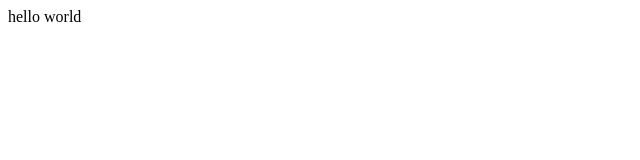
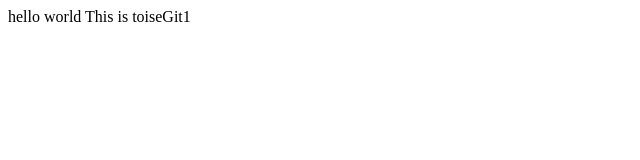
Before and after one commit to m053283/cetortoiseGit, a plain HTML site: page index.html in a window 1280 px wide. Shown: the whole page, without its empty margins (0-640 px from the left). Drawn offline with Linux system fonts and the light colour scheme.

Commit message:
* this is tortoiseGi11

```diff
--- a/index.html
+++ b/index.html
@@ -1,5 +1,6 @@
 <html>
 	<body>
 		hello world
+		This is toiseGit1
 	</body>
 </html>
```
